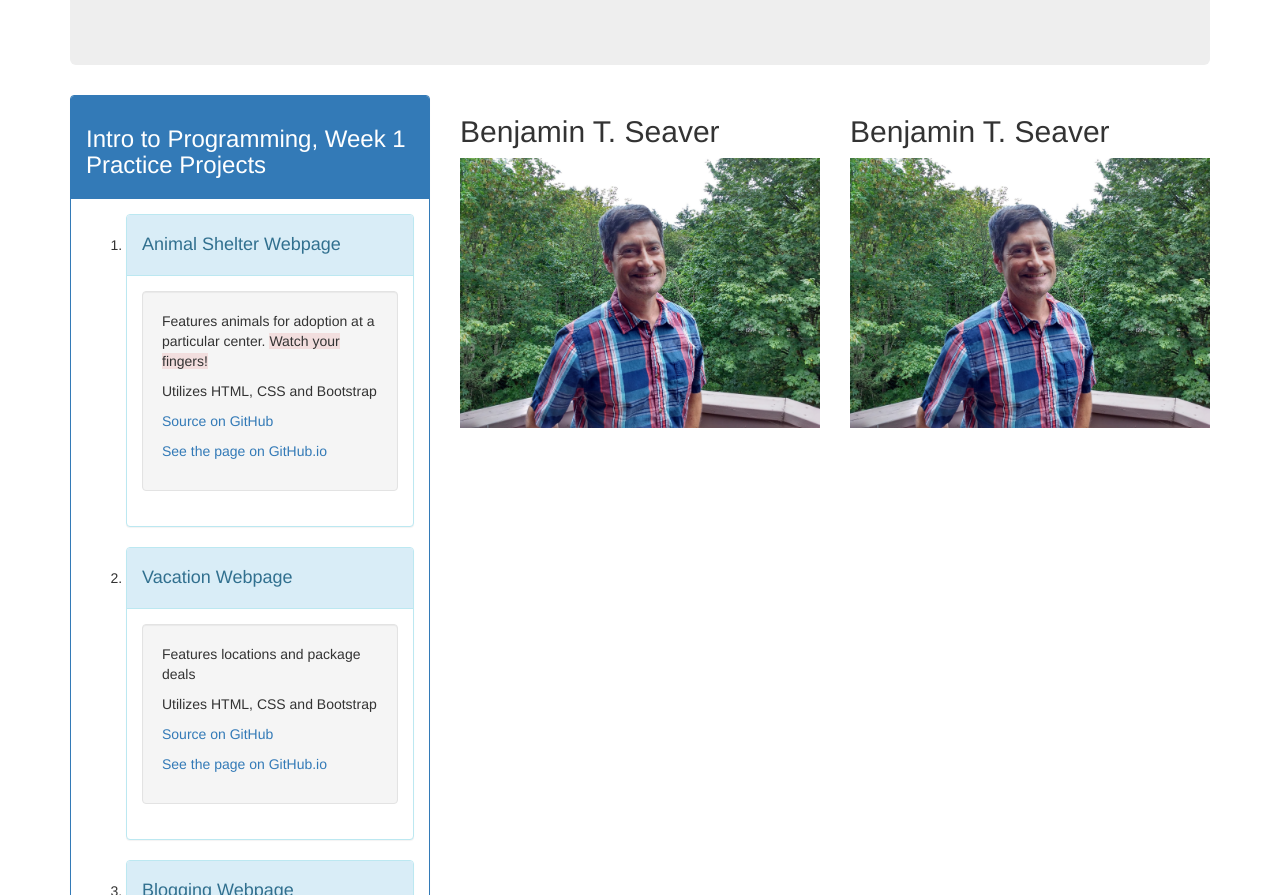
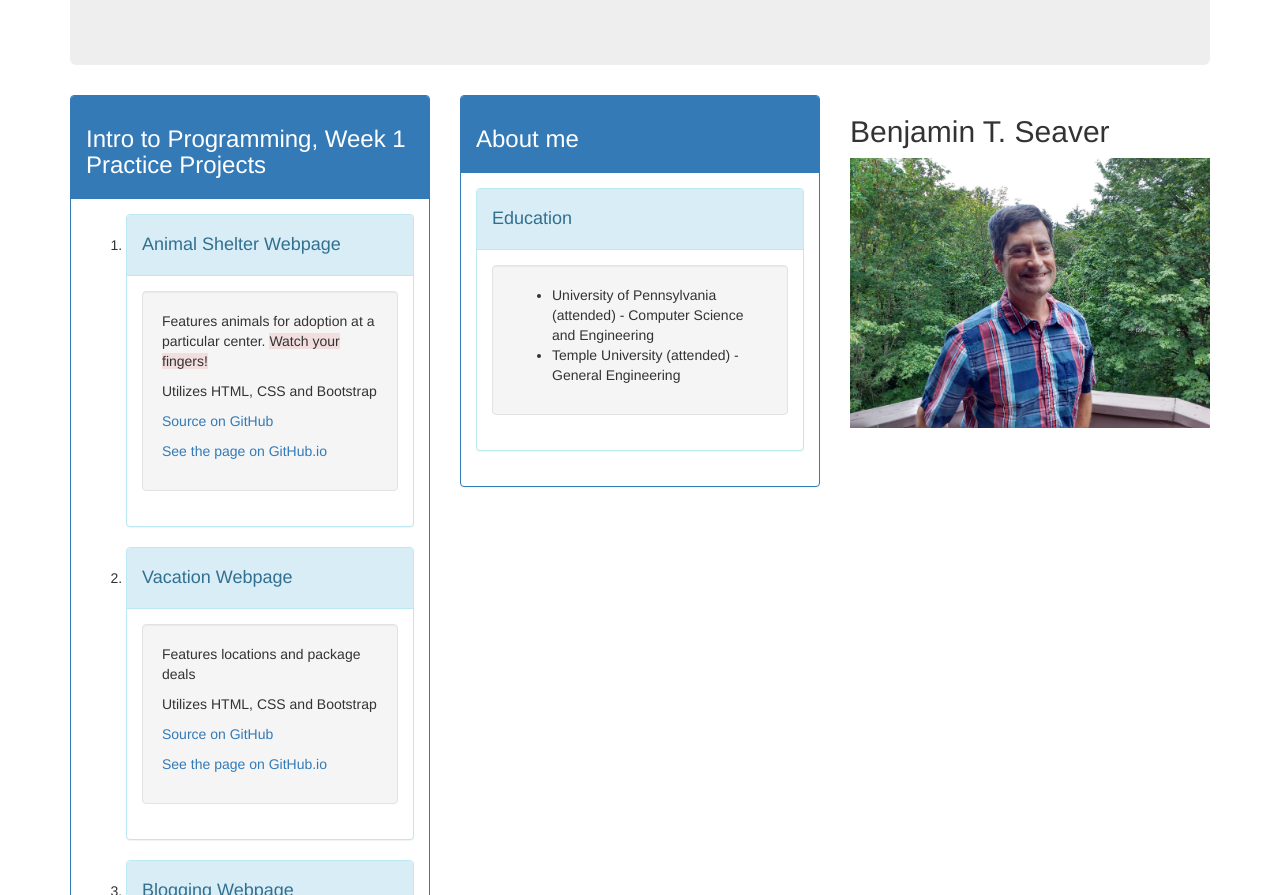
Before and after one commit to bseaver/portfolio, a plain HTML site: page index.html in a window 1280 px wide. Shown: the part 1035-1930 px from the top of the page. Drawn offline with Linux system fonts and the light colour scheme.

Commit message:
add about me column

```diff
--- a/css/styles.css
+++ b/css/styles.css
@@ -19,3 +19,10 @@ img {
 .jumbotron .well {
   margin-top: 1%;
 }
+
+
+/* Move About me Section to left side and limit width */
+.xabout-me {
+  float: left;
+  max-width: 300px;
+}
--- a/index.html
+++ b/index.html
@@ -18,6 +18,7 @@
         </div> <!-- End well -->
       </div> <!-- End jumbotron -->
 
+
       <!-- Row of panels -->
 
       <div class="row"> <!-- First row -->
@@ -34,7 +35,7 @@
               <!-- Put projects into ordered list -->
               <ol>
 
-                <li> <!-- List item 1 -->
+                <li> <!-- List item -->
                   <!-- Selected project -->
                   <div class="panel panel-info">
                     <div class="panel-heading">
@@ -48,7 +49,7 @@
                         <p><a href="https://bseaver.github.io/animal-shelter/" target="_blank">See the page on GitHub.io</p></a>
                       </div> <!-- End well -->
                     </div> <!-- End pane-body -->
-                  </div> <!-- End panel -->
+                  </div> <!-- End panel-info -->
                 </li> <!-- End list item -->
 
                 <li> <!-- List item -->
@@ -65,7 +66,7 @@
                         <p><a href="https://bseaver.github.io/vacation/" target="_blank">See the page on GitHub.io</p></a>
                       </div> <!-- End well -->
                     </div> <!-- End pane-body -->
-                  </div> <!-- End panel -->
+                  </div> <!-- End panel-info -->
                 </li> <!-- End list item -->
 
                 <li> <!-- End list item -->
@@ -82,7 +83,7 @@
                         <p><a href="https://bseaver.github.io/blogging-site/" target="_blank">See the page on GitHub.io</p></a>
                       </div> <!-- End well -->
                     </div> <!-- End pane-body -->
-                  </div> <!-- End panel -->
+                  </div> <!-- End panel-info -->
                 </li> <!-- End list item -->
               </ol> <!-- End ordered list of projects -->
 
@@ -91,10 +92,32 @@
 
         </div> <!-- End col -->
 
+        <!-- New column -->
         <div class="col-md-4">
-          <h2>Benjamin T. Seaver</h2>
-          <img src="img/bts_20160709.jpg" alt="a picture of Benjamin T. Seaver">
-        </div> <!-- End col class -->
+          <div class="panel panel-primary"> <!-- About me section -->
+            <div class="panel-heading">
+              <h3>About me</h3>
+            </div>
+            <div class="panel-body">
+
+              <div class="panel panel-info">
+                <div class="panel-heading">
+                  <h4>Education<h4>
+                </div> <!-- End panel-heading -->
+                <div class="panel-body">
+                  <div class="well">
+                    <ul>
+                      <li>University of Pennsylvania (attended) - Computer Science and Engineering</li>
+                      <li>Temple University (attended) - General Engineering</li>
+                    </ul>
+                  </div> <!-- End well -->
+                </div> <!-- End panel-body -->
+              </div> <!-- End panel-info -->
+
+
+            </div> <!-- End panel-body -->
+          </div> <!-- End panel-primary -->
+        </div> <!-- End col -->
 
         <div class="col-md-4">
           <h2>Benjamin T. Seaver</h2>
```
